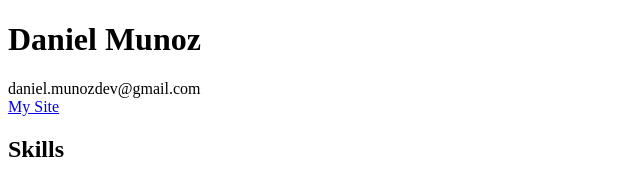
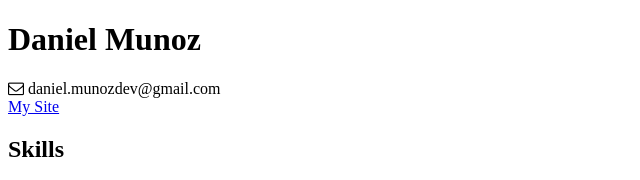
Before and after one commit to planeswalker1/resume, a plain HTML site: page index.html in a window 1280 px wide. Shown: the top 180 px of the page, 0-640 px from the left. Drawn offline with Linux system fonts and the light colour scheme.

Commit message:
Add font awesome envelope icon before span

```diff
--- a/index.html
+++ b/index.html
@@ -15,7 +15,7 @@
       <div>
         <h1>Daniel Munoz</h1>
         <div>
-          <span>daniel.munozdev@gmail.com</span>
+          <i class="fa fa-envelope-o" aria-hidden="true"></i> <span>daniel.munozdev@gmail.com</span>
         </div>
         <div>
           <a href="https://planeswalker1.github.io/">My Site</a>
```
